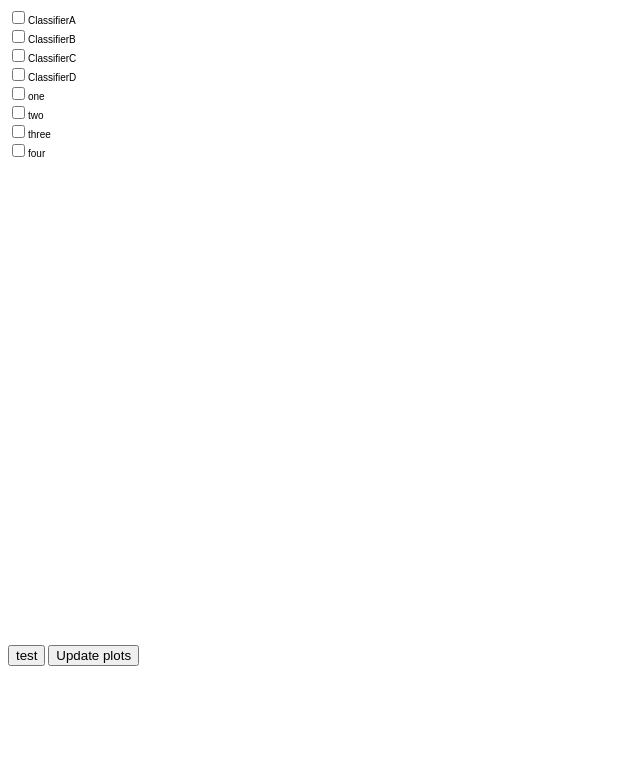
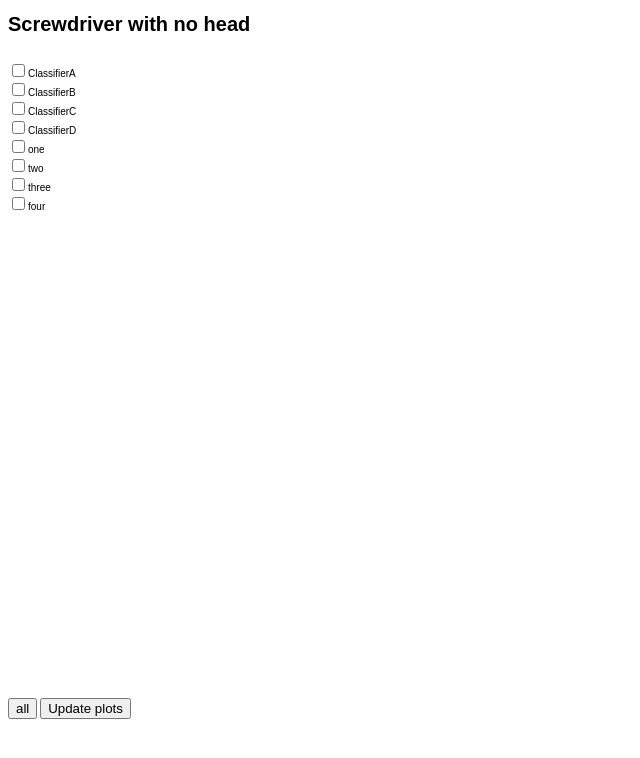
Before and after one commit to afrao/barplot, a plain HTML site: page index.html in a window 1280 px wide. Shown: the whole page, without its empty margins (0-640 px from the left). Drawn offline with nearby package versions, Linux system fonts and the light colour scheme.

Commit message:
fixed it all up

```diff
--- a/index.html
+++ b/index.html
@@ -26,6 +26,7 @@ body {
 <body>
 <script src="http://d3js.org/d3.v3.min.js"></script>
 
+<h1> Screwdriver with no head </h1><br>
 <div>
 <input class="classifier_ctrl" type="checkbox" name="classifier" value="Classifier" id="ClassifierA" >ClassifierA <br>
 <input class="classifier_ctrl" type="checkbox" name="classifier" value="Classifier" id="ClassifierB" >ClassifierB <br>
@@ -40,7 +41,7 @@ body {
 <input class="classifier_ctrl" type="checkbox" name="value" value="stat" id="four" >four
 </div>
 
-<button type="button" onclick="test()">test</button>
+<button type="button" onclick="test()">all</button>
 <button type="button" onclick="makeplot()">Update plots</button>
 
 
@@ -129,6 +130,8 @@ d3.csv("data.csv", function(error, data) {
       .attr("height", function(d) { return height - y(d.value); })
       .style("fill", function(d) { return color(d.name); });
 
+
+
   var legend = svg.selectAll(".legend")
       .data(valnames.slice().reverse())
     .enter().append("g")
@@ -147,6 +150,9 @@ d3.csv("data.csv", function(error, data) {
       .attr("dy", ".35em")
       .style("text-anchor", "end")
       .text(function(d) { return d; });
+
+
+
 
 });
 
```
